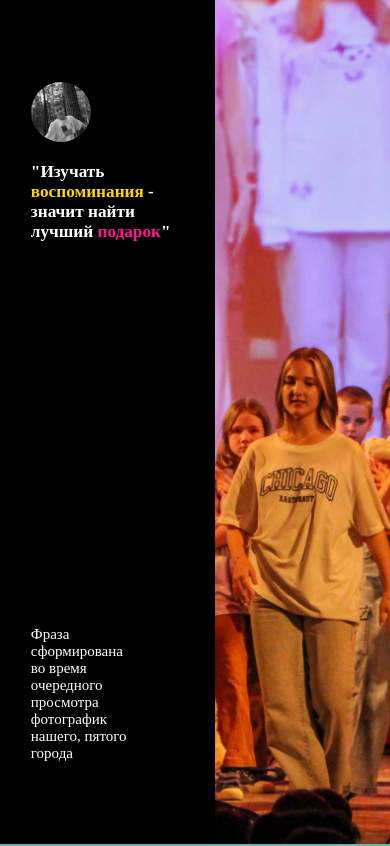
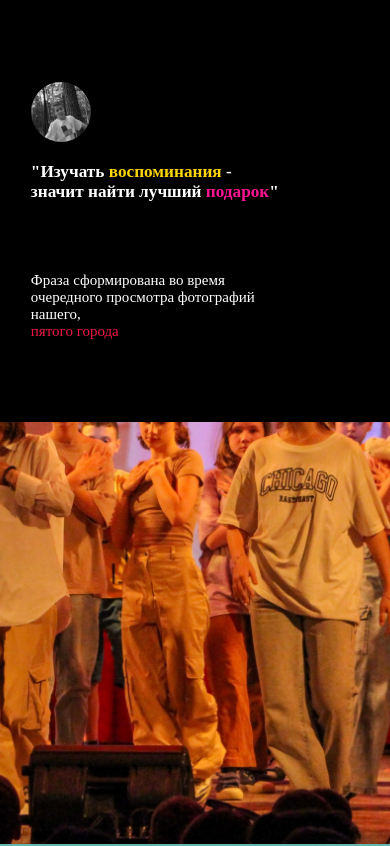
Before and after one commit to IvanchikIvan/LandingGift, a React (Create React App) app: page / in a window 390 px wide. Shown: the top 846 px of the page. Built offline with nearby package versions, Linux system fonts and the light colour scheme; a web font is replaced by a local one.

Commit message:
Fix bugs

```diff
--- a/src/components/Galery/Galery.js
+++ b/src/components/Galery/Galery.js
@@ -41,7 +41,7 @@ const ImageCarousel = () => {
           <div key={index}>
             <img
               src={image}
-              alt={`Image ${index + 1}`}
+              alt=''
               className="carousel__item"
             />
           </div>
--- a/src/components/Header/Header.css
+++ b/src/components/Header/Header.css
@@ -47,6 +47,10 @@
   filter: grayscale();
 }
 
+.five-city {
+  color:rgb(238, 23, 66);
+}
+
 .header__title,
 .header__subtitle {
   font-family: "Unbounded";
@@ -74,8 +78,24 @@
 }
 
 @media (max-width: 810px) {
+  .header {
+    align-items: flex-start;
+    background-position:top;
+    background-size: cover;
+  }
   .header__text-container {
     width: 100%;
+  }
+  .header__container {
+    display: flex;
+    width: 100%;
+    height: 50%;
+    padding: calc(60px + 60 * (100vw / 1080)) calc(20px + 30 * (100vw / 1080));
+    flex-direction: column;
+    justify-content: center;
+    background-color: #000;
+    align-items: flex-start;
+    gap: 20px;
   }
   .header__quotation {
     width: 100%;
--- a/src/components/Header/Header.js
+++ b/src/components/Header/Header.js
@@ -17,8 +17,8 @@ const Header = () => {
             </h1>
           </div>
           <h2 className="header__subtitle">
-            Фраза сформирована во время очередного просмотра фотографик нашего,
-            пятого города
+            Фраза сформирована во время очередного просмотра фотографий нашего,<br></br>
+            <span className="five-city">пятого города</span>
           </h2>
         </div>
       </div>
--- a/src/components/thank_you/thank-you.js
+++ b/src/components/thank_you/thank-you.js
@@ -1,5 +1,5 @@
 import React from "react";
-import { animated, useSpring, config, useInView } from "react-spring";
+import { animated, useInView } from "react-spring";
 import "./thank-you.css";
 
 const Thankyou = () => {
```
Also changed, not shown: src/components/Memories/Memories.js (+7 -6 lines).
